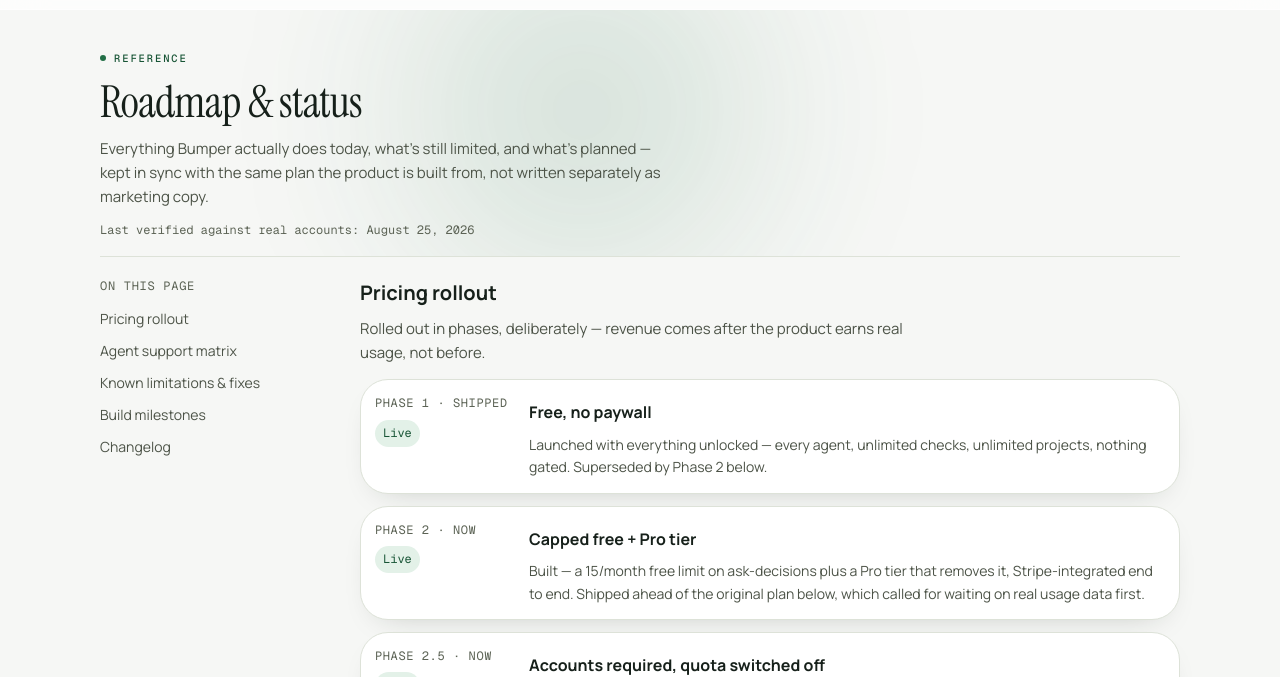
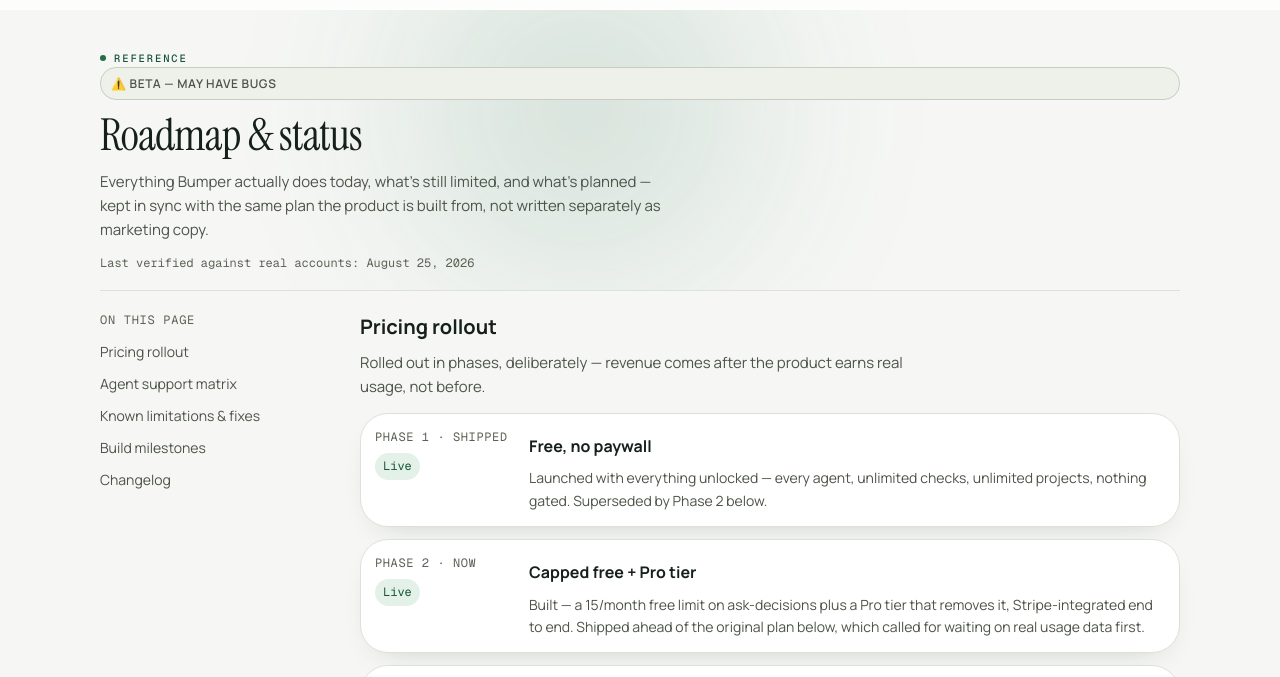
Before and after one commit to BadrChoujai/bumper, a website: page landing/roadmap.html in a window 1280 px wide. Shown: the part 44-721 px from the top of the page. Drawn offline with nearby package versions, Linux system fonts and the light colour scheme.

Commit message:
Add beta status badge to website and README
Added "⚠️ Beta — May have bugs" badge to both landing pages (hero
section on index.html, page-head on roadmap.html) and README to
clearly indicate early-access status. Also made the repository public
on GitHub.

```diff
--- a/landing/roadmap.html
+++ b/landing/roadmap.html
@@ -22,6 +22,7 @@
     z-index: -1;
   }
   .page-head .wrap { position: relative; }
+  .beta-badge { display: inline-block; padding: var(--s-2) var(--s-4); background: var(--surface-strong); border: 1px solid var(--border-strong); border-radius: var(--radius-sm); font-size: var(--text-xs); font-weight: 600; color: var(--text-secondary); text-transform: uppercase; letter-spacing: 0.05em; display: block; margin-bottom: var(--s-3); }
   .page-title { font-family: var(--font-display); font-weight: 400; font-size: var(--text-4xl); line-height: 1.15; letter-spacing: -0.015em; margin-top: var(--s-4); }
   .page-sub { margin-top: var(--s-4); color: var(--text-secondary); max-width: 62ch; }
   .last-verified { margin-top: var(--s-5); font-size: var(--text-xs); color: var(--text-tertiary); font-family: var(--font-mono); }
@@ -136,6 +137,7 @@
 <main id="top">
   <div class="wrap page-head">
     <span class="eyebrow">Reference</span>
+    <span class="beta-badge">⚠️ Beta — May have bugs</span>
     <h1 class="page-title">Roadmap &amp; status</h1>
     <p class="page-sub">Everything Bumper actually does today, what's still limited, and what's planned — kept in sync with the same plan the product is built from, not written separately as marketing copy.</p>
     <p class="last-verified">Last verified against real accounts: August 25, 2026</p>
```
Also changed, not shown: landing/index.html (+2 -0 lines), README.md.
